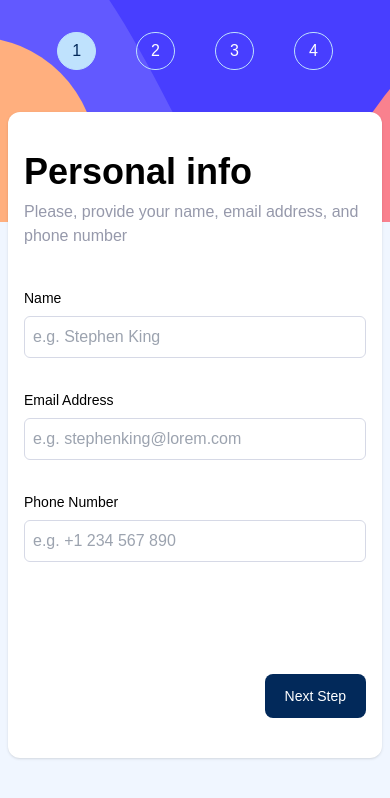
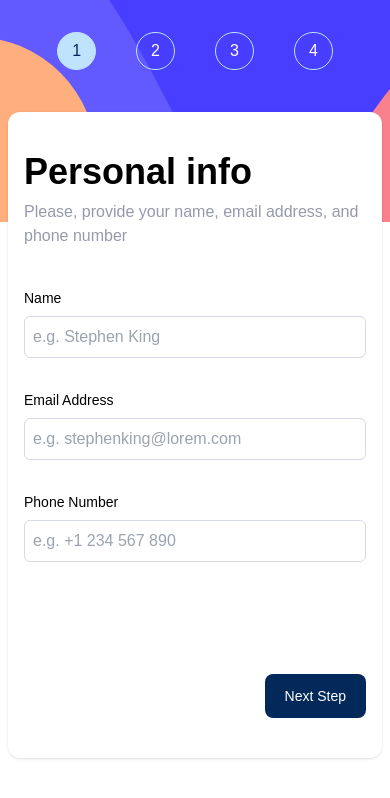
Before and after one commit to ihemebiriegondu/Multi-step-form, a React (Create React App) app: page / in a window 390 px wide. Shown: the top 798 px of the page. Built offline with nearby package versions, Linux system fonts and the light colour scheme; the HTML template or start-up script is replaced by a standard one.

Commit message:
made responsive changes

```diff
--- a/src/App.js
+++ b/src/App.js
@@ -11,7 +11,7 @@ function App() {
 
   return (
     <Router>
-      <main className="flex absolute top-0 bottom-0 w-full p-4 lg:p-8 bg-Magnolia md:bg-white">
+      <main className="flex absolute top-0 bottom-0 w-full p-4 lg:p-8 md:pb-4 lg:pb-8">
         <nav className="bg-sidebarMobile md:bg-sidebarDesktop pt-2 sm:pt-10 pb-32 md:pb-0 md:pt-0 absolute top-0 left-0 right-0 md:static md:basis-1/3 xlg:basis-1/4 2xl:basis-1/5 bg-no-repeat bg-cover md:rounded-xl">
           <NavBar />
         </nav>
```
